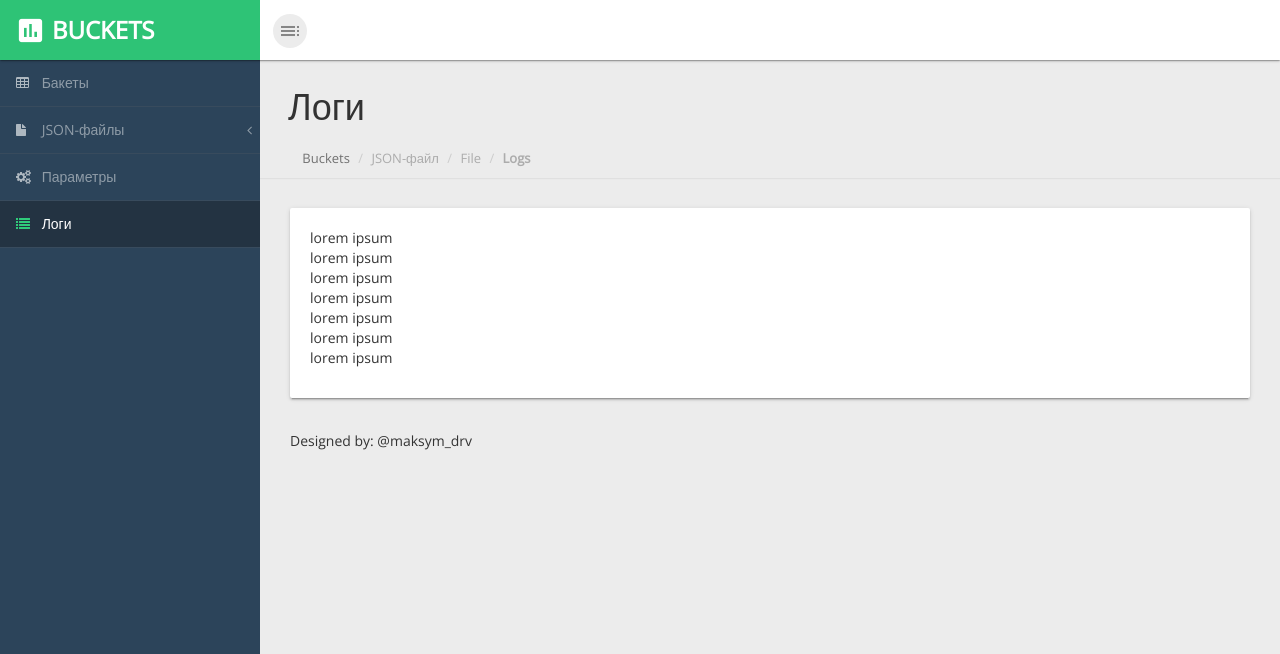
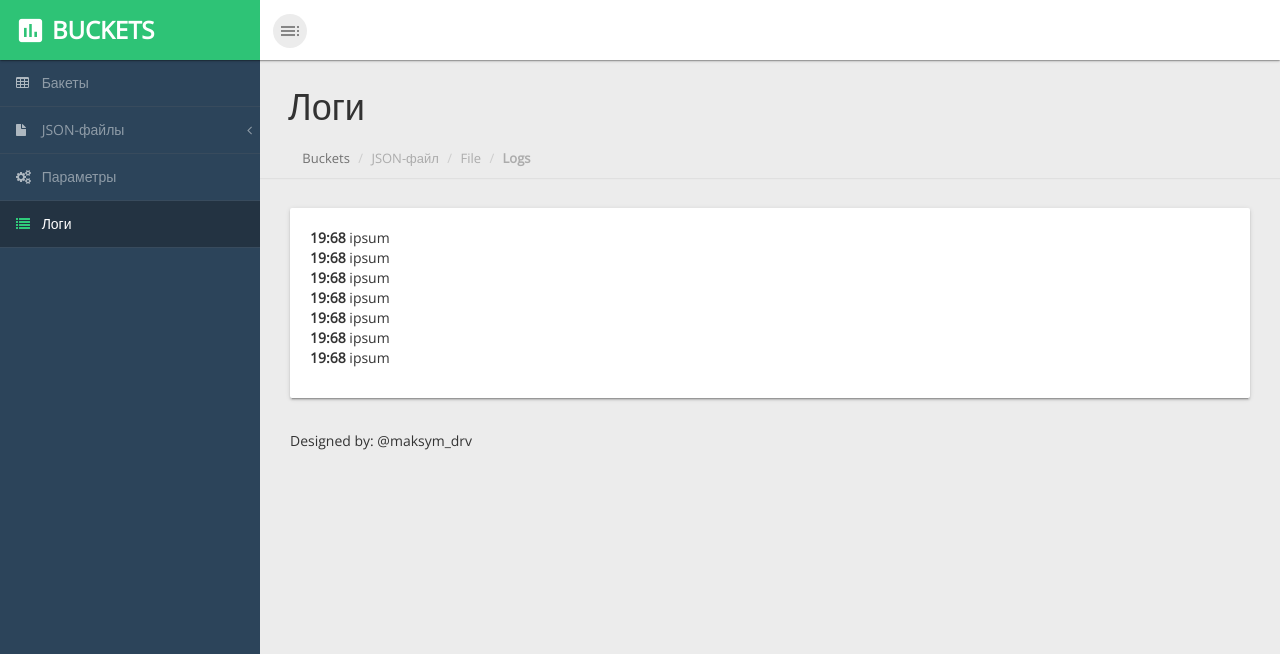
Before and after one commit to MaxDrg/Amazon_S3_manager, a Django app: a page that uses buckets_manager/templates/logs.html in a window 1280 px wide. Shown: the top 654 px of the page. Run offline with Django 4.2, Linux system fonts and the light colour scheme; data that the repository does not hold is empty; some libraries are stand-ins or nearby versions.

Commit message:
amazon_s3_manager 1.3.1

```diff
--- a/buckets_manager/templates/logs.html
+++ b/buckets_manager/templates/logs.html
@@ -24,25 +24,25 @@
             <div class="table-responsive">
               <ul>
                 <li>
-                  lorem ipsum
+                  <strong> 19:68 </strong>ipsum
                 </li>
                 <li>
-                  lorem ipsum
+                  <strong> 19:68 </strong>ipsum
                 </li>
                 <li>
-                  lorem ipsum
+                  <strong> 19:68 </strong>ipsum
                 </li>
                 <li>
-                  lorem ipsum
+                  <strong> 19:68 </strong>ipsum
                 </li>
                 <li>
-                  lorem ipsum
+                  <strong> 19:68 </strong>ipsum
                 </li>
                 <li>
-                  lorem ipsum
+                  <strong> 19:68 </strong>ipsum
                 </li>
                 <li>
-                  lorem ipsum
+                  <strong> 19:68 </strong>ipsum
                 </li>
 
               </ul>
```
